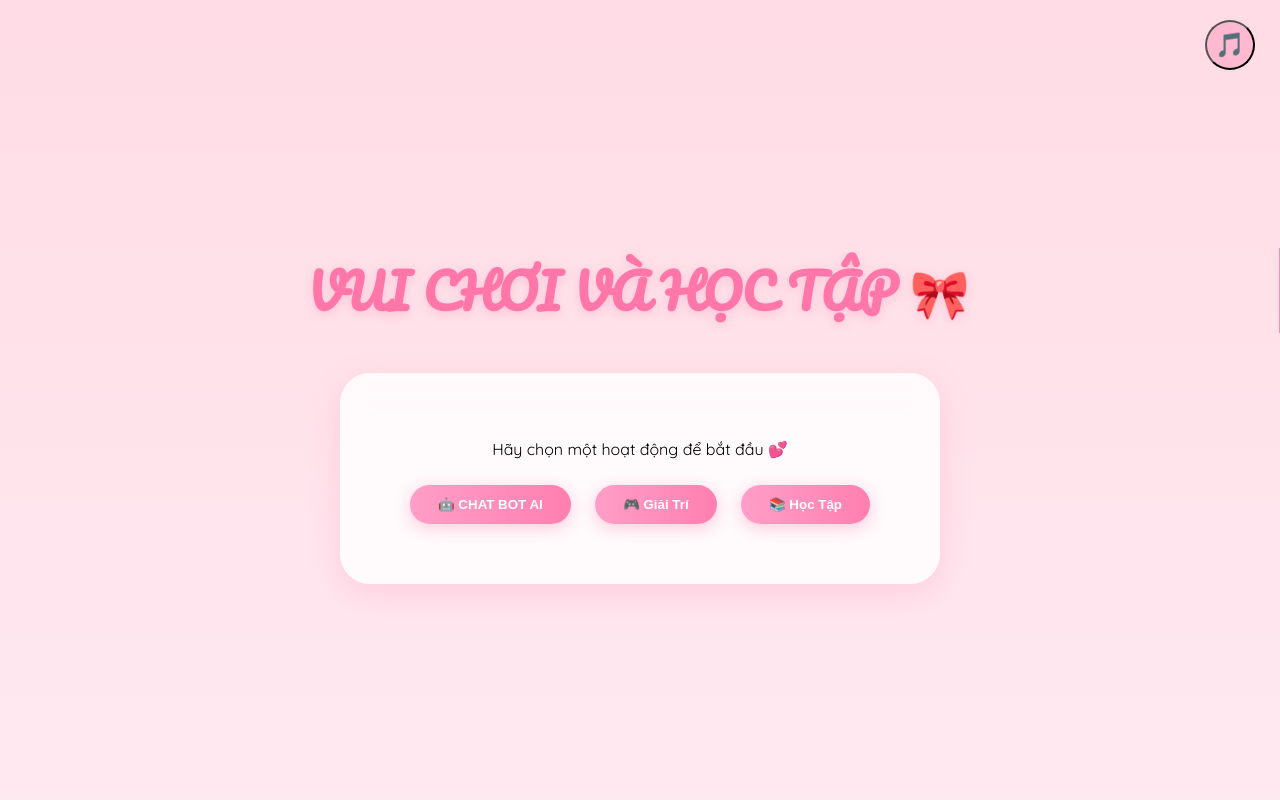
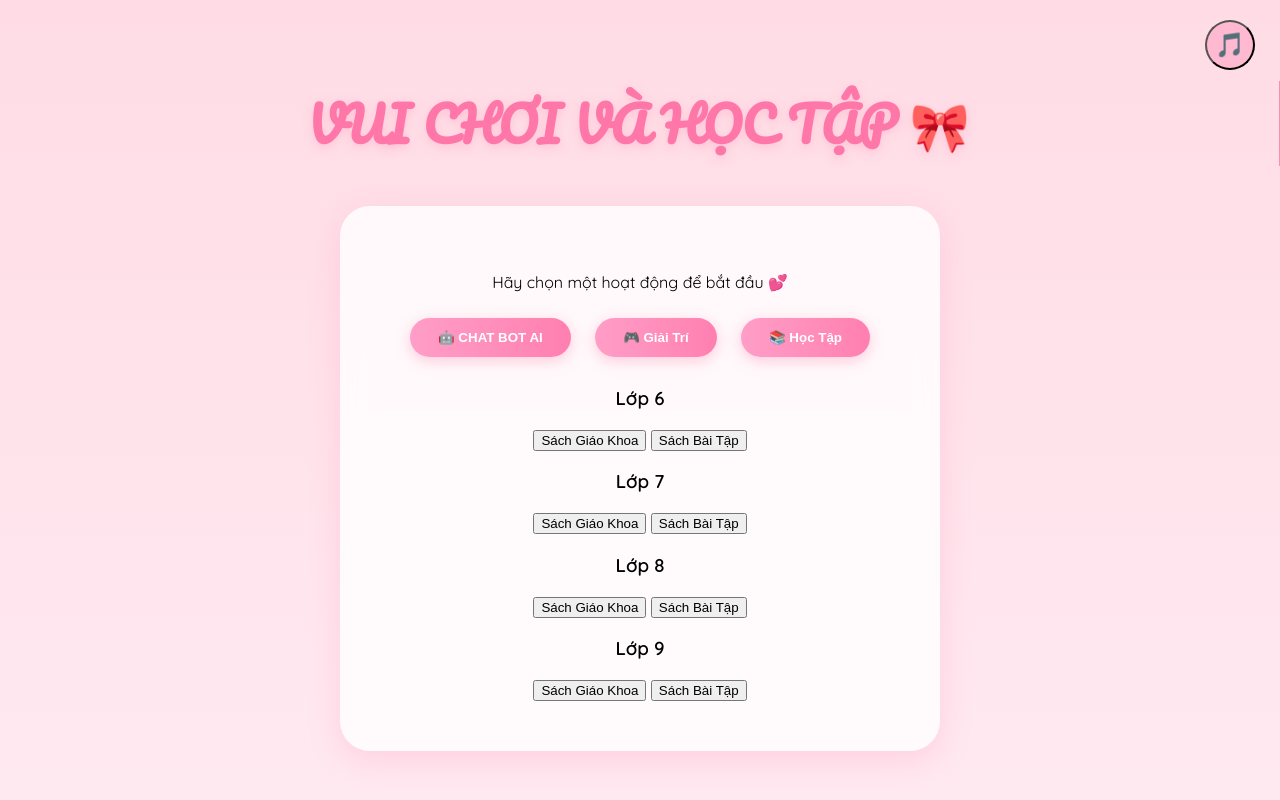
Before and after one commit to flyxlion060213-hehe/vuichoivahoctap, a Flask app: page / in a window 1280 px wide. Run offline with Flask 3, Linux system fonts and the light colour scheme.

Commit message:
Update index.html 33

```diff
--- a/templates/index.html
+++ b/templates/index.html
@@ -174,6 +174,31 @@
       <button class="btn" onclick="backToStudy()">⬅️ Quay Lại</button>
     </div>
 
+    <div class="subject">
+    <h3>Lớp 6</h3>
+    <button onclick="openSGK('6')">Sách Giáo Khoa</button>
+    <button onclick="openSBT('6')">Sách Bài Tập</button>
+</div>
+
+<div class="subject">
+    <h3>Lớp 7</h3>
+    <button onclick="openSGK('7')">Sách Giáo Khoa</button>
+    <button onclick="openSBT('7')">Sách Bài Tập</button>
+</div>
+
+<div class="subject">
+    <h3>Lớp 8</h3>
+    <button onclick="openSGK('8')">Sách Giáo Khoa</button>
+    <button onclick="openSBT('8')">Sách Bài Tập</button>
+</div>
+
+<div class="subject">
+    <h3>Lớp 9</h3>
+    <button onclick="openSGK('9')">Sách Giáo Khoa</button>
+    <button onclick="openSBT('9')">Sách Bài Tập</button>
+</div>
+
+
   </div>
 
   <script>
@@ -239,6 +264,42 @@
       bookMenu.classList.remove("show");
       mainButtons.style.display = "block";
     }
+    function openSGK(classId) {
+    showSubjectList("SGK", classId);
+}
+
+function openSBT(classId) {
+    showSubjectList("SBT", classId);
+}
+
+function showSubjectList(type, classId) {
+    const subjects = [
+        "Toán",
+        "Ngữ Văn",
+        "Khoa học Tự nhiên",
+        "Lịch sử và Địa lí",
+        "Công nghệ",
+        "Giáo dục công dân",
+        "Âm nhạc",
+        "Mĩ thuật",
+        "Hoạt động trải nghiệm",
+        "Tin học"
+    ];
+
+    let html = `
+        <h2>${type === "SGK" ? "Sách Giáo Khoa" : "Sách Bài Tập"} - Lớp ${classId}</h2>
+        <div class="subject-list">
+    `;
+
+    subjects.forEach(sub => {
+        html += `<button class="subject-btn">${sub}</button>`;
+    });
+
+    html += `</div>`;
+
+    document.getElementById("content").innerHTML = html;
+}
+
 
     /* NHẠC NỀN */
     const musicBtn = document.getElementById("musicBtn");
```
